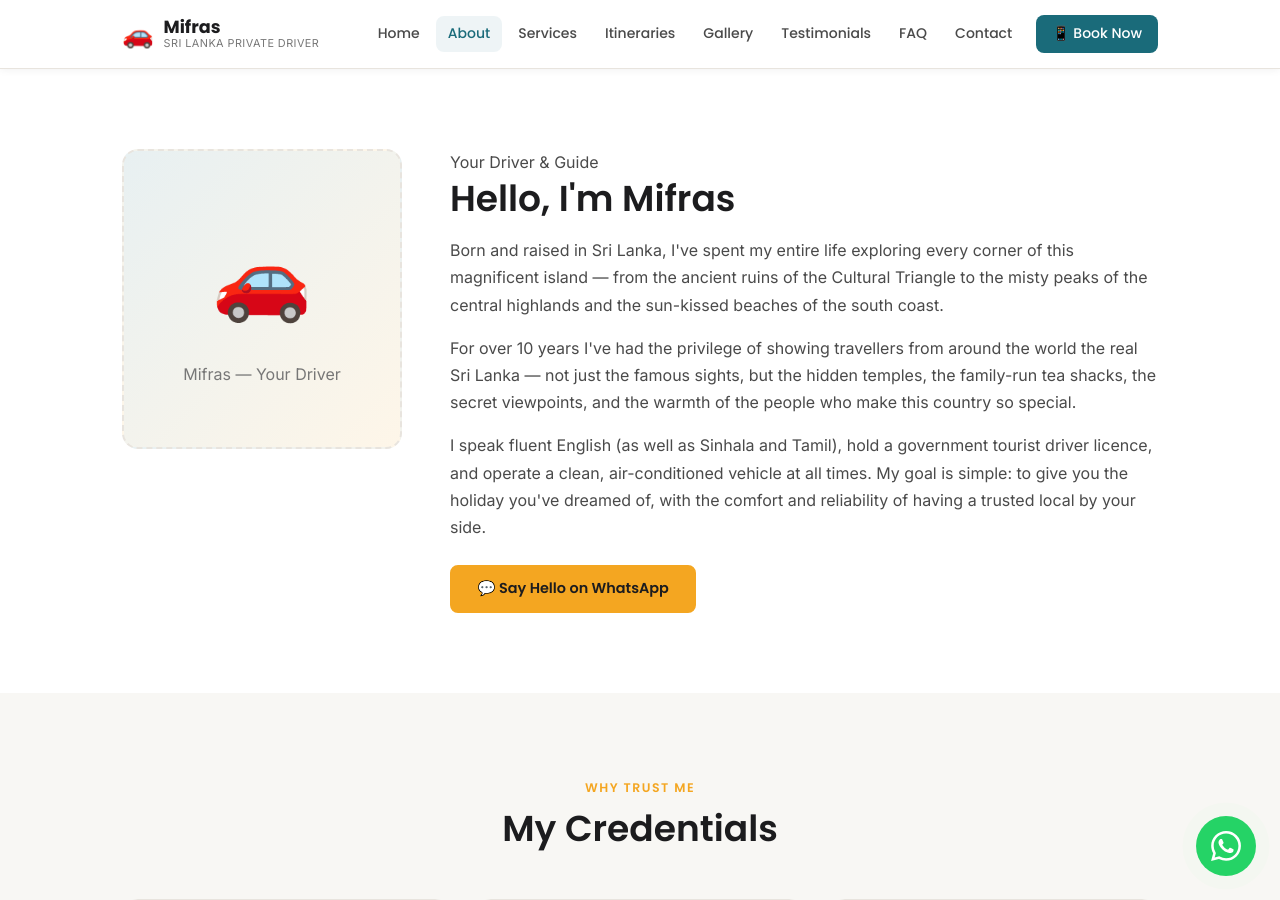
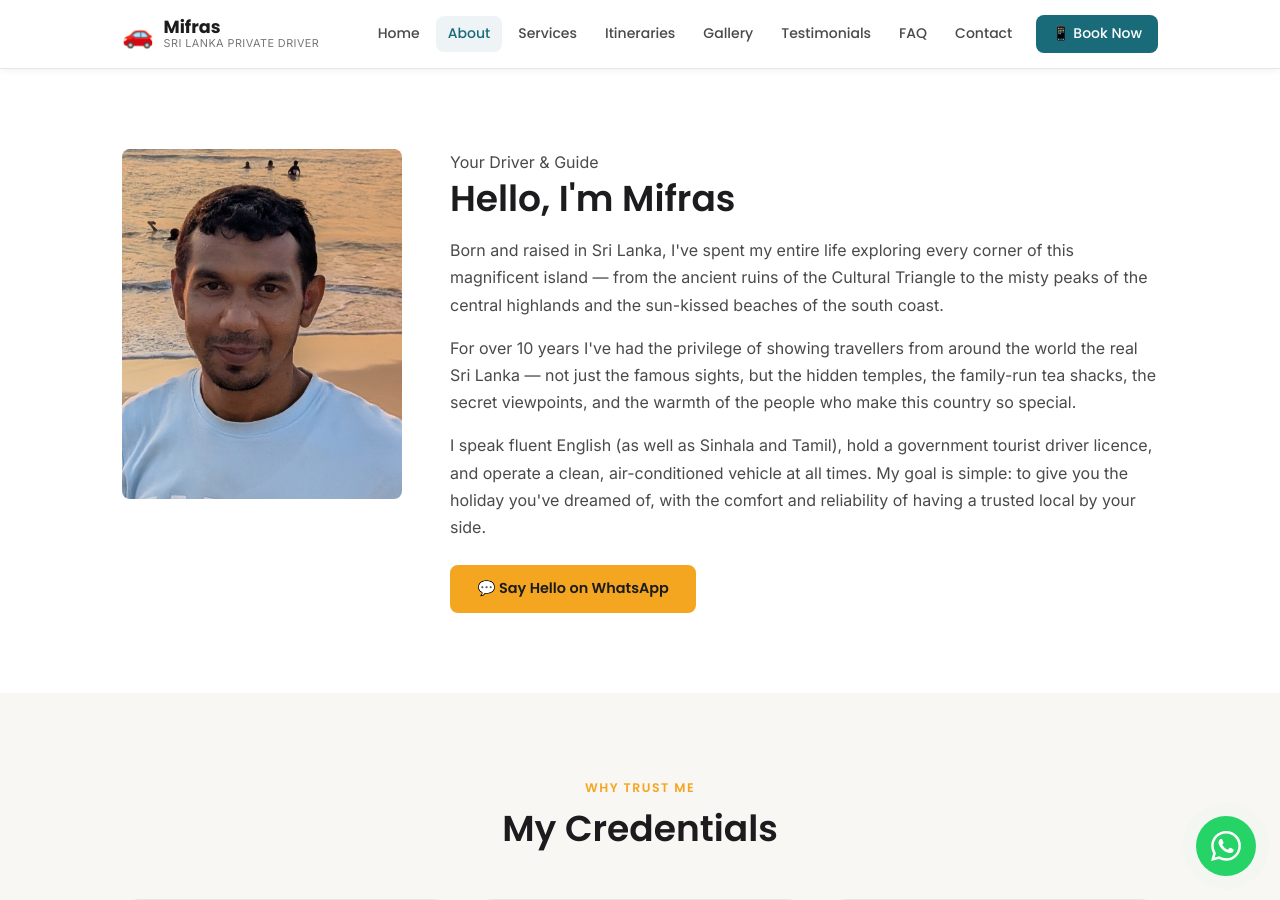
Before and after one commit to shukwong/srilanka, a Jekyll site: the page built from _pages/about.md, in a window 1280 px wide and 900 px high. Built offline with Jekyll 4.4.1, drawn with Linux system fonts in a browser that asks for light colours.

Commit message:
Replace car icon on about page with Mifras photo
Added assets/images/mifras.jpg and updated the about page to display
the real photo instead of the car emoji placeholder.

https://claude.ai/code/session_012VxUub3DcNCNSLQT1caM9T

```diff
--- a/_pages/about.md
+++ b/_pages/about.md
@@ -11,10 +11,7 @@ permalink: /about/
   <div class="container">
     <div class="about-intro">
       <div class="about-intro__image">
-        <div class="photo-placeholder" aria-label="Photo of Mifras, Sri Lanka private driver">
-          <span style="font-size: 5rem;" aria-hidden="true">🚗</span>
-          <p style="margin-top: 1rem; color: var(--color-text-light, #777);">Mifras — Your Driver</p>
-        </div>
+        <img src="{{ '/assets/images/mifras.jpg' | relative_url }}" alt="Mifras, Sri Lanka private driver and guide" style="width: 100%; border-radius: 8px;">
       </div>
       <div class="about-intro__content">
         <span class="section-label">Your Driver &amp; Guide</span>
```
Also changed, not shown: assets/images/mifras.jpg (added).
